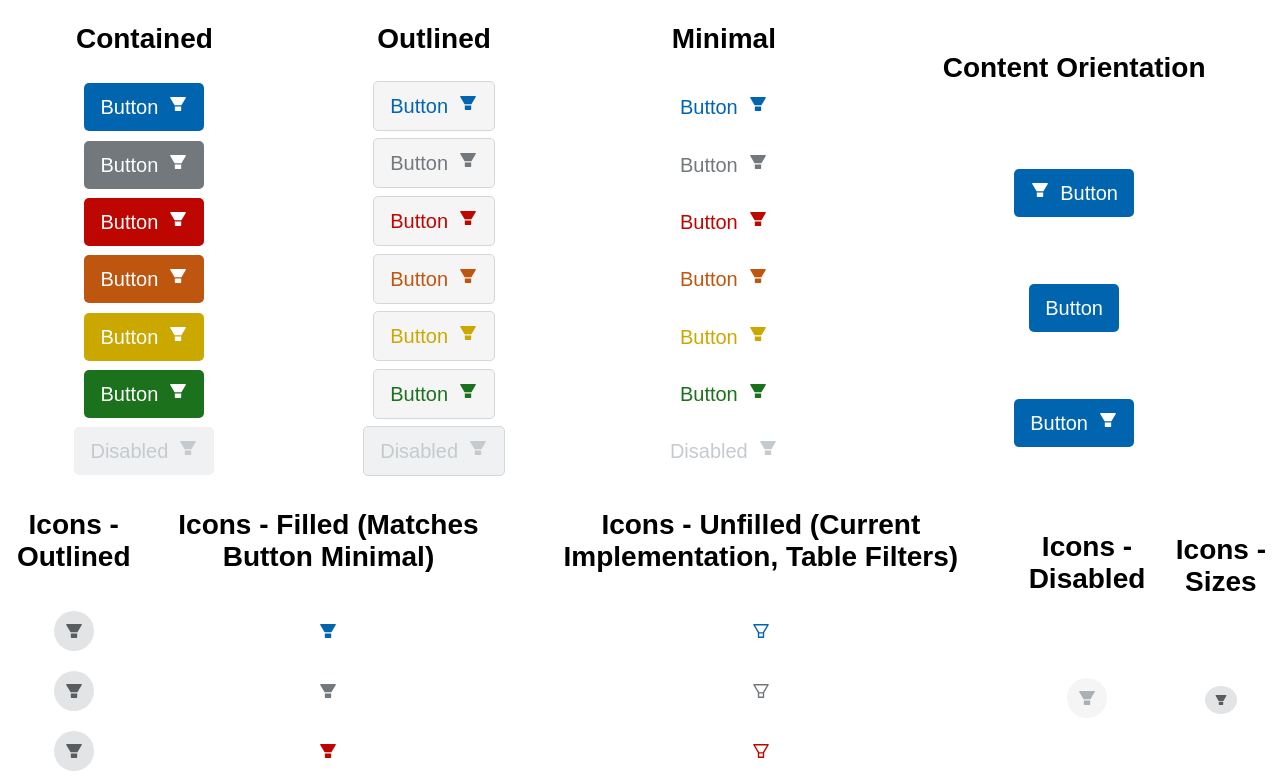
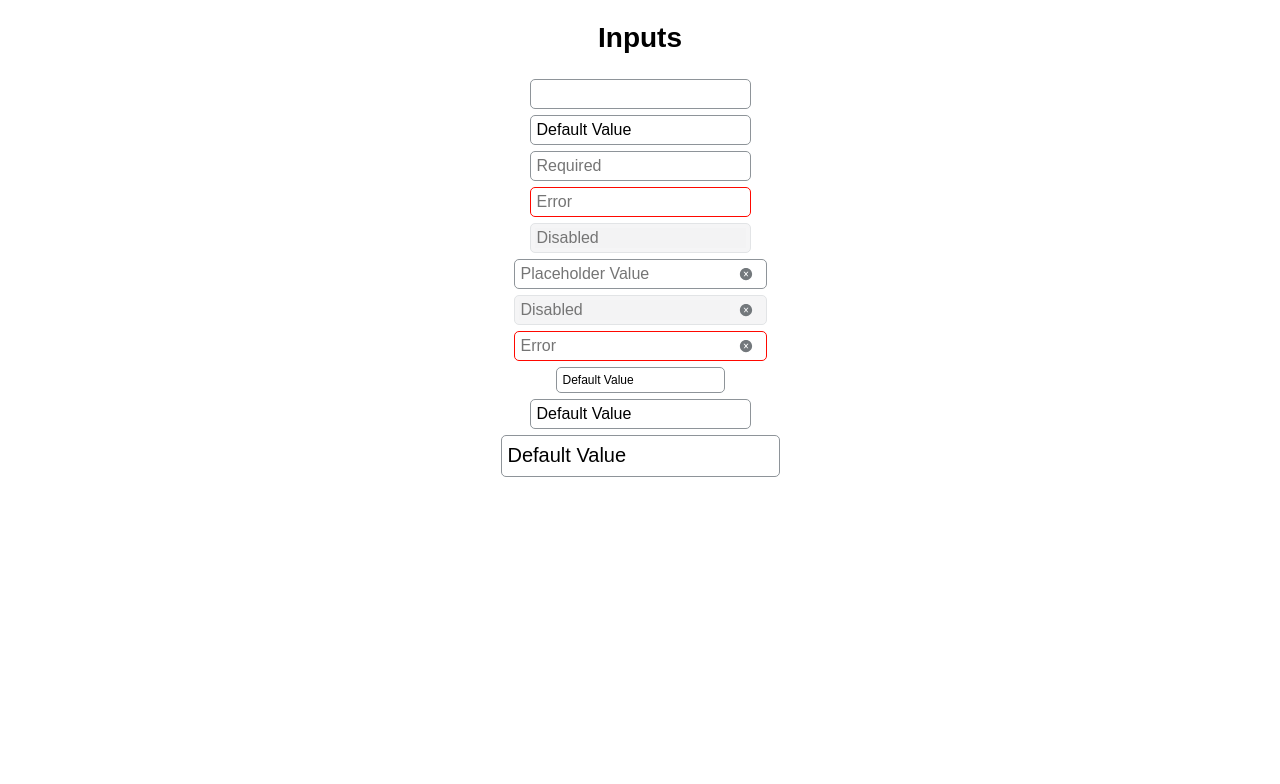
Before and after one commit to stacey-ng/styling-demo, a React (Create React App) app: page / in a window 1280 px wide. Shown: the top 784 px of the page. Built offline with nearby package versions, Linux system fonts and the light colour scheme; the HTML template or start-up script is replaced by a standard one.

Commit message:
Completed first pass at StyledInput

```diff
--- a/src/App.js
+++ b/src/App.js
@@ -1,11 +1,28 @@
 import "./App.css";
 import StyledButton from "./styled-components/StyledButton/StyledButton";
 import StyledIconButton from "./styled-components/StyledIconButton/StyledIconButton";
+import StyledInput from "./styled-components/StyledInput/StyledInput";
 
 function App() {
   return (
     <div className="App">
       <div className="rows">
+        <div className="container inputs">
+          <h1>Inputs</h1>
+          <StyledInput></StyledInput>
+          <StyledInput defaultValue="Default Value"></StyledInput>
+          <StyledInput placeholder="Required" required></StyledInput>
+          <StyledInput placeholder="Error" error></StyledInput>
+          <StyledInput placeholder="Disabled" disabled></StyledInput>
+          <StyledInput placeholder="Placeholder Value" allowClear></StyledInput>
+          <StyledInput placeholder="Disabled" disabled allowClear></StyledInput>
+          <StyledInput placeholder="Error" error allowClear></StyledInput>
+          <StyledInput defaultValue="Default Value" size="small"></StyledInput>
+          <StyledInput defaultValue="Default Value" size="medium"></StyledInput>
+          <StyledInput defaultValue="Default Value" size="large"></StyledInput>
+        </div>
+      </div>
+      {/* <div className="rows">
         <div className="container solid">
           <h1>Contained</h1>
           <StyledButton
@@ -427,7 +444,7 @@ function App() {
             activatable
           />
         </div>
-      </div>
+      </div> */}
     </div>
   );
 }
--- /dev/null
+++ b/src/styled-components/Icons/index.js
@@ -0,0 +1,10 @@
+import { AiFillCloseCircle } from "react-icons/ai";
+import { FillCloseCircle } from "./style";
+
+export const StyledFillCloseCircle = ({ onClick }) => {
+  return (
+    <FillCloseCircle onClick={onClick}>
+      <AiFillCloseCircle />
+    </FillCloseCircle>
+  );
+};
--- /dev/null
+++ b/src/styled-components/Icons/style.js
@@ -0,0 +1,7 @@
+import styled, { css } from "styled-components";
+
+export const FillCloseCircle = styled.div(() => {
+  return css`
+    display: flex;
+  `;
+});
--- a/src/styled-components/StyledIconButton/StyledIconButton.jsx
+++ b/src/styled-components/StyledIconButton/StyledIconButton.jsx
@@ -2,7 +2,7 @@ import React, { useEffect, useState } from "react";
 import { Button } from "./style";
 import { icons } from "../icons";
 
-const StyledButton = ({
+const StyledIconButton = ({
   // Variants: outlined, minimal
   variant,
   color,
@@ -49,4 +49,4 @@ const StyledButton = ({
   );
 };
 
-export default StyledButton;
+export default StyledIconButton;
--- a/src/styled-components/StyledIconButton/style.js
+++ b/src/styled-components/StyledIconButton/style.js
@@ -12,7 +12,7 @@ export const Button = styled.button(({ variant, color, isActive, size }) => {
   // Currently there are only 2 'themes' of implementation of these icon buttons. Should we only create themes for available instances?
   const createOutlineStyle = () => {
     let outlineStyle = {
-      text: neutral[12],
+      text: neutral[11],
       bg: neutral[5],
       borderRadius: "50%",
 
@@ -39,7 +39,7 @@ export const Button = styled.button(({ variant, color, isActive, size }) => {
       borderRadius: "5px",
 
       hoverText: buttonColor[colorIndex + 2],
-      hoverBg: neutral[3],
+      // hoverBg: neutral[3],
 
       disabledText: neutral[7],
       disabledBg: "none",
--- /dev/null
+++ b/src/styled-components/StyledInput/StyledInput.jsx
@@ -0,0 +1,50 @@
+import React, { useEffect, useState } from "react";
+import { Input, InputContainer } from "./style";
+import { StyledFillCloseCircle } from "../Icons/index";
+import StyledIconButton from "../StyledIconButton/StyledIconButton";
+
+const StyledInput = ({
+  placeholder,
+  defaultValue,
+  size,
+  required,
+  disabled,
+  error,
+  allowClear,
+  onChange,
+}) => {
+  const [inputValue, setInputValue] = useState(defaultValue || "");
+
+  const handleOnChange = (e) => {
+    setInputValue(e.target.value);
+    onChange && onChange(e);
+  };
+
+  const handleClear = (e) => {
+    setInputValue("");
+  };
+
+  return (
+    <InputContainer size={size} disabled={disabled} error={error}>
+      <Input
+        value={inputValue}
+        placeholder={placeholder}
+        size={size}
+        disabled={disabled}
+        onChange={handleOnChange}
+        required={required}
+      />
+      {/* {allowClear && <StyledFillCloseCircle onClick={handleClear} />} */}
+      {allowClear && (
+        <StyledIconButton
+          variant="filled"
+          color="neutral"
+          icon="AiFillCloseCircle"
+          onClick={handleClear}
+        />
+      )}
+    </InputContainer>
+  );
+};
+
+export default StyledInput;
--- /dev/null
+++ b/src/styled-components/StyledInput/style.js
@@ -0,0 +1,86 @@
+import styled, { css } from "styled-components";
+import { colors, defaultIndex } from "../colors";
+
+const { neutral, red } = colors;
+
+const sizes = {
+  small: {
+    inputHeight: "1rem",
+    font: "0.75rem",
+  },
+  medium: {
+    inputHeight: "1.25rem",
+    font: "1rem",
+  },
+  large: {
+    inputHeight: "2rem",
+    font: "1.25rem",
+  },
+};
+
+export const InputContainer = styled.div(({ size, error, disabled }) => {
+  const createInputContainerStyle = () => {
+    let inputStyle = {
+      text: neutral[12],
+      bg: "none",
+      border: `1px solid ${neutral[10]}`,
+      focusedBorder: `1px solid ${neutral[12]}`,
+      height: size ? sizes[size].inputHeight : sizes.medium.inputHeight,
+    };
+
+    if (error) {
+      inputStyle.border = `1px solid ${red[4]}`;
+      inputStyle.focusedBorder = `1px solid ${red[5]}`;
+    }
+
+    if (disabled) {
+      inputStyle.text = neutral[7];
+      inputStyle.bg = neutral[3];
+      inputStyle.border = `1px solid ${neutral[5]}`;
+    }
+
+    return inputStyle;
+  };
+
+  const {
+    text,
+    bg,
+    border,
+    focusedBorder,
+    height,
+  } = createInputContainerStyle();
+
+  return css`
+    display: flex;
+    flex-direction: row;
+    justify-content: center;
+    align-items: center;
+    padding: 0.25rem;
+    height: ${height};
+
+    color: ${text};
+    background: ${bg};
+    border: ${border};
+    border-radius: 5px;
+
+    :focus-within {
+      border: ${focusedBorder};
+    }
+  `;
+});
+
+export const Input = styled.input(({ size }) => {
+  const createInputStyle = () => {
+    let inputStyle = {
+      textSize: size ? sizes[size].font : sizes.medium.font,
+    };
+    return inputStyle;
+  };
+
+  const { textSize } = createInputStyle();
+
+  return css`
+    font-size: ${textSize};
+    border: none;
+  `;
+});
--- a/src/styled-components/icons.js
+++ b/src/styled-components/icons.js
@@ -1,7 +1,13 @@
-import { AiFillFilter, AiFillEdit, AiOutlineFilter } from "react-icons/ai";
+import {
+  AiFillFilter,
+  AiFillEdit,
+  AiOutlineFilter,
+  AiFillCloseCircle,
+} from "react-icons/ai";
 
 export const icons = {
   AiFillFilter: <AiFillFilter />,
   AiFillEdit: <AiFillEdit />,
   AiOutlineFilter: <AiOutlineFilter />,
+  AiFillCloseCircle: <AiFillCloseCircle />,
 };
```
